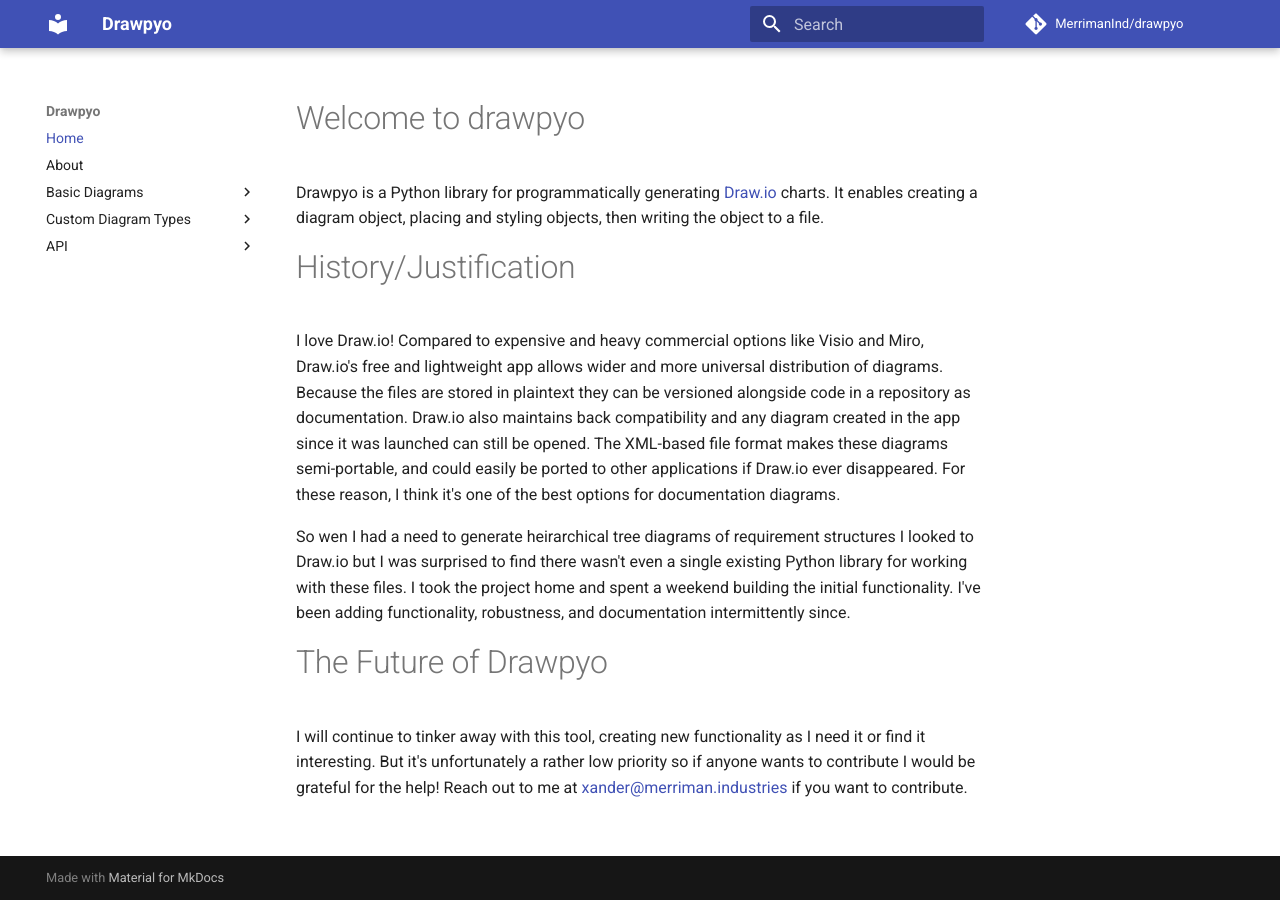
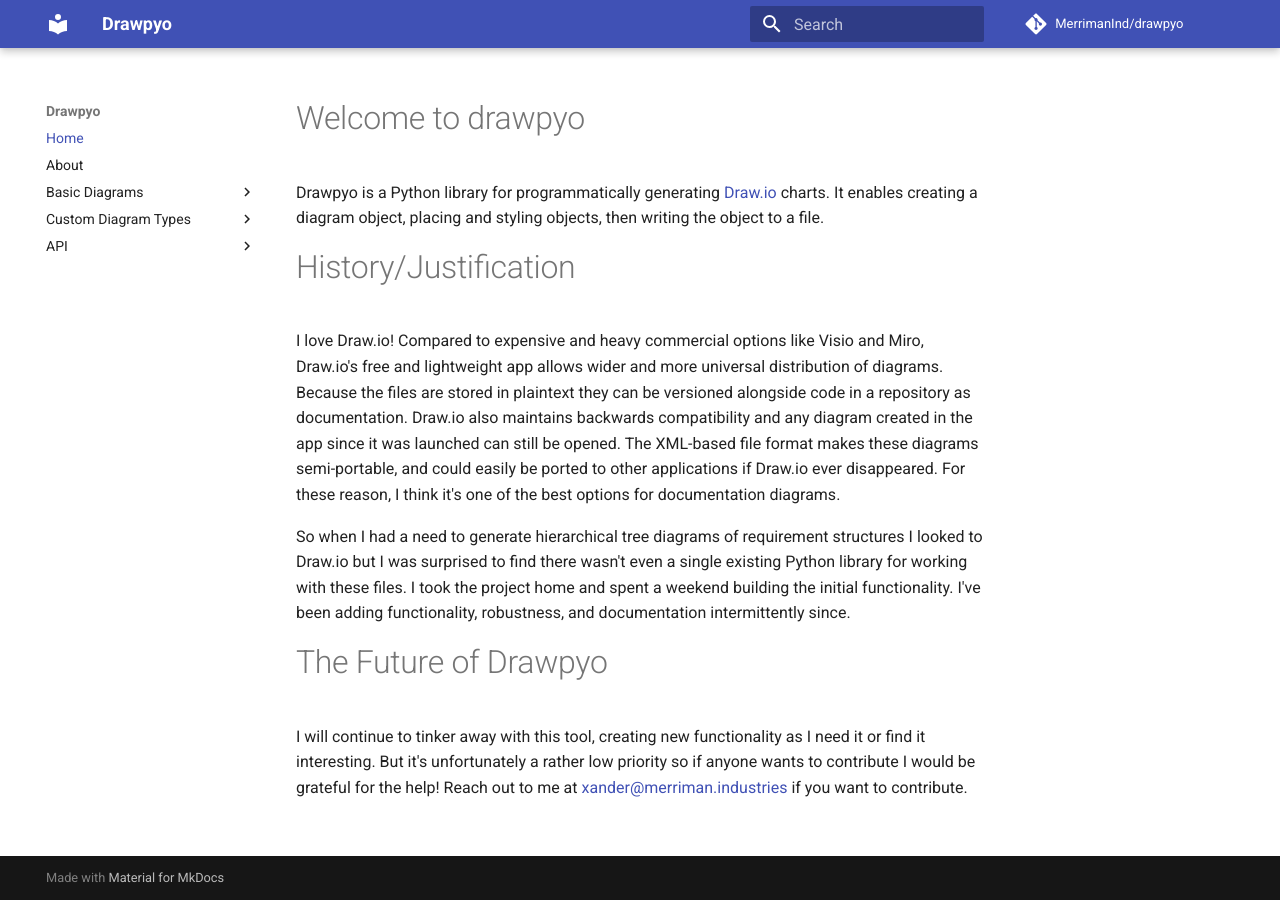
Before and after one commit to MerrimanInd/drawpyo, an MkDocs documentation site: the page built from docs/index.md, in a window 1280 px wide. Built offline with MkDocs 1.6.1 and Material for MkDocs 9.7.7, drawn with Linux system fonts in a browser that asks for light colours; comment, search, counter and statistics services are not loaded.

Commit message:
Update index.md
Fixed few typos

```diff
--- a/docs/index.md
+++ b/docs/index.md
@@ -4,9 +4,9 @@
 
 # History/Justification
 
-I love Draw.io! Compared to expensive and heavy commercial options like Visio and Miro, Draw.io's free and lightweight app allows wider and more universal distribution of diagrams. Because the files are stored in plaintext they can be versioned alongside code in a repository as documentation. Draw.io also maintains back compatibility and any diagram created in the app since it was launched can still be opened. The XML-based file format makes these diagrams semi-portable, and could easily be ported to other applications if Draw.io ever disappeared. For these reason, I think it's one of the best options for documentation diagrams.
+I love Draw.io! Compared to expensive and heavy commercial options like Visio and Miro, Draw.io's free and lightweight app allows wider and more universal distribution of diagrams. Because the files are stored in plaintext they can be versioned alongside code in a repository as documentation. Draw.io also maintains backwards compatibility and any diagram created in the app since it was launched can still be opened. The XML-based file format makes these diagrams semi-portable, and could easily be ported to other applications if Draw.io ever disappeared. For these reason, I think it's one of the best options for documentation diagrams.
 
-So wen I had a need to generate heirarchical tree diagrams of requirement structures I looked to Draw.io but I was surprised to find there wasn't even a single existing Python library for working with these files. I took the project home and spent a weekend building the initial functionality. I've been adding functionality, robustness, and documentation intermittently since.
+So when I had a need to generate hierarchical tree diagrams of requirement structures I looked to Draw.io but I was surprised to find there wasn't even a single existing Python library for working with these files. I took the project home and spent a weekend building the initial functionality. I've been adding functionality, robustness, and documentation intermittently since.
 
 # The Future of Drawpyo
 
```
